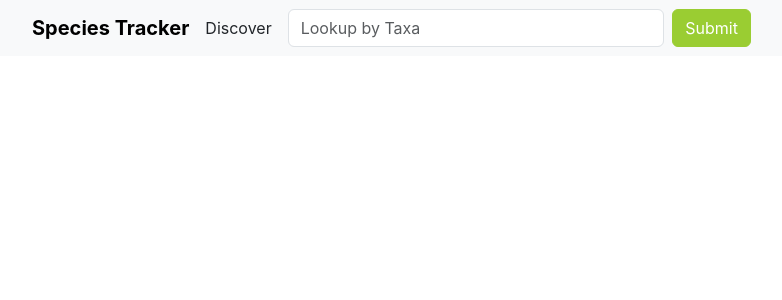
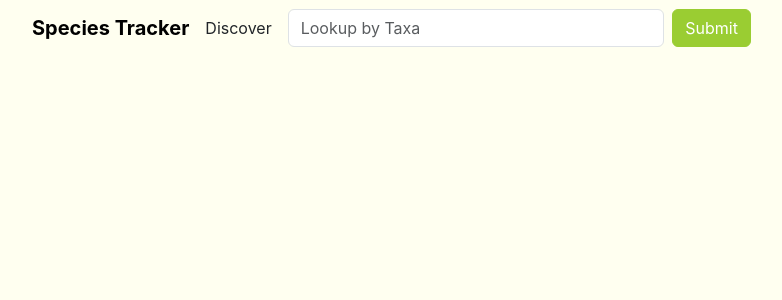
Before and after one commit to backedman/species_tracker, a React (Create React App) app in the folder frontend/: page /profile in a window 1280 px wide. Shown: the top 300 px of the page, without its empty margins (50-832 px from the left). Built offline with nearby package versions, Linux system fonts and the light colour scheme.

Commit message:
basic page routing structure setup

```diff
--- a/frontend/src/App.js
+++ b/frontend/src/App.js
@@ -1,7 +1,17 @@
-import Header from './components/Header';
+import Container from 'react-bootstrap/Container';
+import { BrowserRouter, Routes, Route, Navigate } from 'react-router-dom';
+import Home from './pages/Home,js';
+import Profile from './pages/Profile.js'
 
-export default function App() {
+export default function App(){
   return (
-    <Header />
+    <Container fluid>
+      <BrowserRouter>
+        <Routes>
+          <Route path = "/" element = {<Home/>}/>
+          <Route path = "/profile" element = {<Profile/>}/>
+        </Routes>
+      </BrowserRouter>
+    </Container>
   );
 }
--- a/frontend/src/components/Header.js
+++ b/frontend/src/components/Header.js
@@ -6,7 +6,7 @@ import NavbarBrand from 'react-bootstrap/esm/NavbarBrand';
 
 export default function Header() {
   return (
-    <Navbar bg = "light" sticky = "top">
+    <Navbar sticky = "top" class = "navbar Header">
       <Container className = "justify-content-start">
         <NavbarBrand><strong>Species Tracker</strong></NavbarBrand>
         <Nav>Discover</Nav>
--- /dev/null
+++ b/frontend/src/components/Sidebar.js
@@ -0,0 +1,15 @@
+import Navbar from "react-bootstrap/Navbar";
+import Nav from "react-bootstrap/Nav";
+
+export default function Sidebar() {
+  return (
+    <Navbar sticky="top" className="flex-column Sidebar">
+      <Nav.Item>
+        <Nav.Link href="/">Feed</Nav.Link>
+      </Nav.Item>
+      <Nav.Item>
+        <Nav.Link href="/explore">Explore</Nav.Link>
+      </Nav.Item>
+    </Navbar>
+  );
+}
--- a/frontend/src/index.css
+++ b/frontend/src/index.css
@@ -4,6 +4,8 @@ body {
     sans-serif;
   -webkit-font-smoothing: antialiased;
   -moz-osx-font-smoothing: grayscale;
+
+  background-color: ivory;
 }
 
 input[type = "submit"] {
@@ -15,3 +17,9 @@ input[type = "submit"]:hover {
   background-color: olivedrab;
   border-color: olivedrab;
 }
+
+.Header {
+  background-color: lightyellow;
+
+  border-bottom: solid 0.25rem palegoldenrod;
+}
--- /dev/null
+++ b/frontend/src/pages/Profile.js
@@ -0,0 +1,14 @@
+import Container from 'react-bootstrap/Container';
+import Stack from 'react-bootstrap/Stack';
+import Header from '../components/Header';
+import Sidebar from '../components/Sidebar';
+import BasicInfo from '../components/BasicInfo';
+
+export default function App() {
+  return (
+    <>
+      <Header/>
+
+    </>
+  );
+}
```
Also changed, not shown: frontend/src/pages/Home.js (added, +10 -0 lines), frontend/src/components/BasicInfo.js (added).
